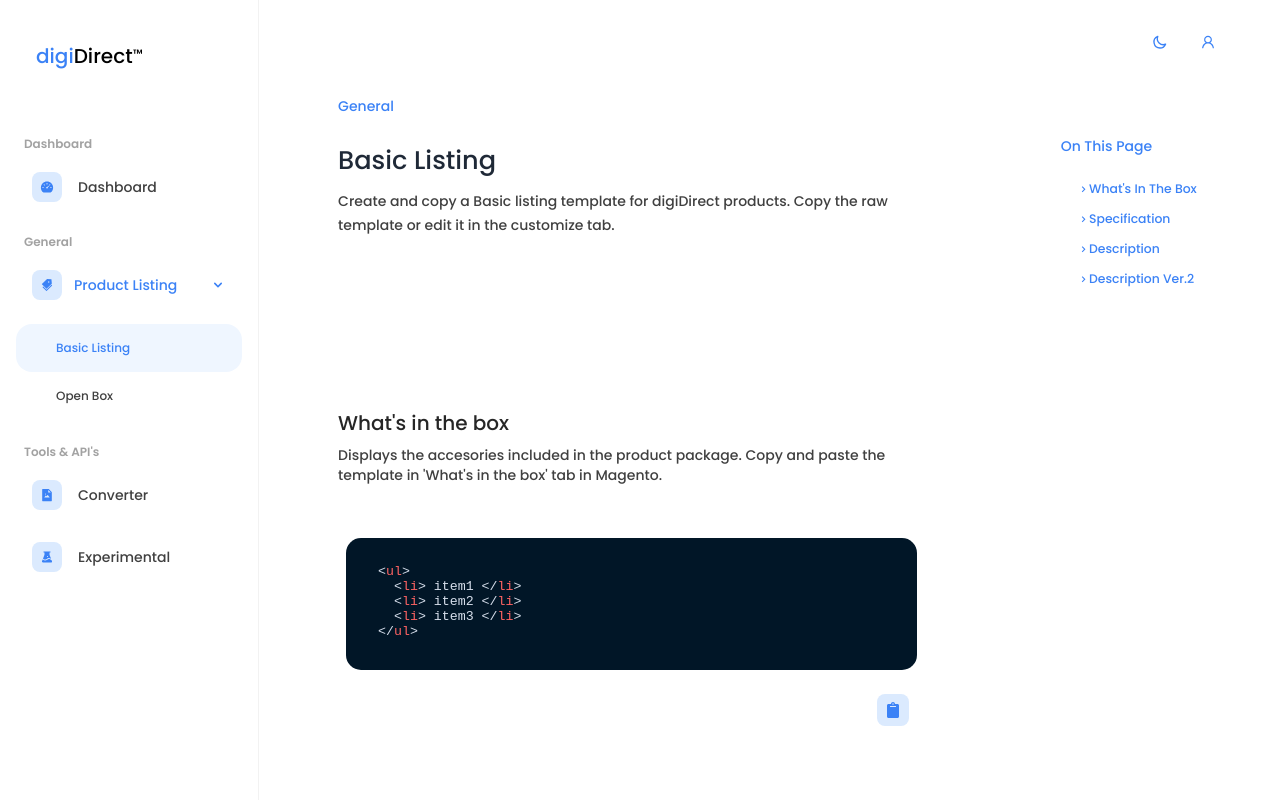
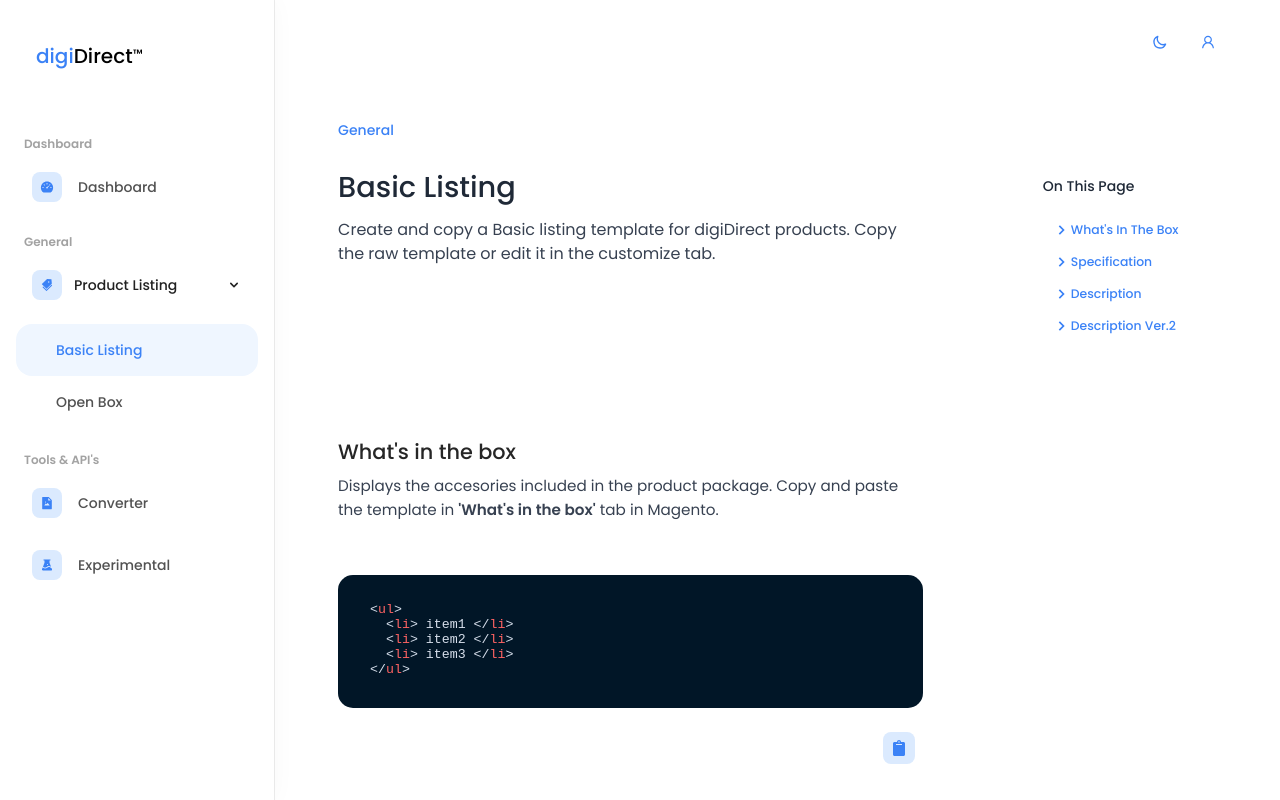
Before and after one commit to rogelcristobal/digiDirect, a React (Create React App) app: page /#/basic-listing in a window 1280 px wide. Built offline with nearby package versions, Linux system fonts and the light colour scheme.

Commit message:
fixed page title and subtitle component to accept a element

```diff
--- a/src/components/CodeSnippetComponent.jsx
+++ b/src/components/CodeSnippetComponent.jsx
@@ -8,7 +8,7 @@ const CodeSnippetComponent = ({ code, canEdit }) => {
   const [tabValue, setTabValue] = useState(0);
   return (
 
-    <Box  className="relative h-fit w-full  px-2 rounded-lg box-border ">
+    <Box  className="relative h-fit w-full  p-0 rounded-lg box-border ">
 
       <Box className=" h-fit w-full  py-0  box-border">
         <Box className=" w-full flex flex-col items-center box-border ">
--- a/src/components/ListItemBtnComponent.jsx
+++ b/src/components/ListItemBtnComponent.jsx
@@ -18,7 +18,7 @@ const ListItemBtnComponent = ({
         className={({ isActive }) =>
           isActive
             ? `${activeStyle}`
-            : "bg-white text-neutral-700 no-underline "
+            : "bg-white text-neutral-600 no-underline "
         }
       >
         <ListItemButton
@@ -37,7 +37,7 @@ const ListItemBtnComponent = ({
           <Typography
             variant="body2"
             className={`font-medium   ${
-              parentBtn ? "text-[0.875]" : "text-xs"
+              parentBtn ? "text-[0.875]" : "text-sm"
             }`}
           >
             {title}
--- a/src/components/ListItemBtnExpandable.jsx
+++ b/src/components/ListItemBtnExpandable.jsx
@@ -29,7 +29,7 @@ const ListItemBtnExpandable = ({
         className={`flex justify-between   rounded-2xl py-4 px-4 transition-all duration-300 ease-int-out ${
           isOpen
             ? `${bgColor} ${textColor}`
-            : `bg-inherit text-neutral-700 hover:${textColor}`
+            : `bg-inherit text-neutral-600 hover:${textColor}`
         }  `}
       >
         <div className="flex items-center justify-center space-x-3">
--- a/src/components/NormalListing.jsx
+++ /dev/null
@@ -1,86 +0,0 @@
-import { useState,useRef,useContext } from "react";
-import { Box } from "@mui/material";
-import PageTitle from "../components/PageTitle";
-import PageSubTitle from "../components/PageSubTitle";
-import CodeSnippetComponent from "../components/CodeSnippetComponent";
-import template from "../template/template";
-import NavScrollContext from "../context/NavScrollContext";
-import { useEffect } from "react";
-const NormalListing = () => {
-  const { inTheBoxMarkup, specsMarkup,descriptionSimple } = template();
-
-
-  const {  setState: setScrollPos } =useContext(NavScrollContext);
-  const scrollRef = useRef(null)
-
-  useEffect(() => {
-    const element = scrollRef.current;
-    const handleScroll = () => {
-      let x = element.scrollTop;
-      setScrollPos(x);
-    };
-    element.addEventListener("scroll", handleScroll);
-    return () => {
-      element.removeEventListener("scroll", handleScroll);
-      setScrollPos(0)
-    };
-  }, []);
-
-  return (
-    <Box className="h-full w-full box-border flex items-start gap-3 rounded-lg pt-[4.5rem]   ">
-      <Box ref={scrollRef} className="h-full overflow-auto w-full  box-border px-16  pt-12 pb-36 space-y-16">
-        {/* page title */}
-        <Box className="pb-16">
-        <PageTitle
-          category="general"
-          title="normal listing"
-          subTitle="Create and copy a normal listing template for digiDirect products. Copy the raw template or edit it in the customize tab."
-        />
-        </Box>
-        {/* in the box */}
-        <Box>
-          <Box>
-            <PageSubTitle
-              title=" What's in the box"
-              subtitle={`Displays the accesories included in the product package. Copy and paste the template in 'What\'s in the box' tab in Magento. `}
-            />
-          </Box>
-          <Box className=" h-fit w-full box-border rounded-3xl py-2 mt-0 px-8  ">
-            <CodeSnippetComponent code={inTheBoxMarkup}></CodeSnippetComponent>
-          </Box>
-        </Box>
-
-        {/* sepcs */}
-        <Box>
-          <Box>
-            <PageSubTitle
-              title="Specification"
-              subtitle={`Displays the specification of the product. Copy and paste it in 'Specification' tab in Magento. `}
-            />
-          </Box>
-          <Box className=" h-fit w-full box-border rounded-3xl  mt-0 px-8  ">
-            <CodeSnippetComponent code={specsMarkup}></CodeSnippetComponent>
-          </Box>
-        </Box>
-
-        {/* description */}
-        <Box>
-          <Box>
-            <PageSubTitle
-              title="Description"
-              subtitle={`Displays the description of the product. Copy and paste it in 'description' tab in Magento. `}
-            />
-          </Box>
-          <Box className=" h-fit w-full box-border rounded-3xl  mt-0 px-8  ">
-            <CodeSnippetComponent code={descriptionSimple} canEdit={true}></CodeSnippetComponent>
-          </Box>
-        </Box>
-      </Box>
-      <Box className="h-full w-72"></Box>
-
-      {/* sidepage nav */}
-    </Box>
-  );
-};
-// https://codingbeautydev.com/blog/material-ui-tabs/
-export default NormalListing;
--- a/src/components/PageSubTitle.jsx
+++ b/src/components/PageSubTitle.jsx
@@ -1,20 +1,16 @@
 import React from "react";
+import { Box } from "@mui/material";
 import { Typography } from "@mui/material";
 const PageSubTitle = ({ title, subtitle }) => {
   return (
     <>
       <Typography
         variant="h6"
-        className=" leading-5 text-xl font-medium text-neutral-800 "
+        className=" leading-5 text-[1.30rem] font-[500] text-neutral-800 "
       >
         {title}
       </Typography>
-      <Typography
-        variant="subtitle1"
-        className=" leading-5   text-sm font-medium mt-3 text-neutral-700"
-      >
-        {subtitle}
-      </Typography>
+      <Box className=" mt-3">{subtitle}</Box>
     </>
   );
 };
--- a/src/components/PageTitle.jsx
+++ b/src/components/PageTitle.jsx
@@ -1,5 +1,5 @@
 import React from "react";
-import {  Typography,Box } from "@mui/material";
+import { Typography, Box } from "@mui/material";
 const PageTitle = ({ category, title, subTitle }) => {
   return (
     <Box>
@@ -11,17 +11,12 @@ const PageTitle = ({ category, title, subTitle }) => {
       </Typography>
       <Typography
         variant="h6"
-        className="font-medium text-[1.6rem]  capitalize"
+        className="font-[500] text-[1.8rem]  capitalize"
       >
         {title}
       </Typography>
 
-      <Typography
-        variant="body1"
-        className="text-neutral-700 leading-6 text-sm font-medium mt-2"
-      >
-        {subTitle}
-      </Typography>
+      <Box className=" mt-2">{subTitle}</Box>
     </Box>
   );
 };
--- a/src/components/SideBar.jsx
+++ b/src/components/SideBar.jsx
@@ -62,7 +62,7 @@ const SideBar = () => {
               General
             </Typography>
             <ListItemBtnExpandable
-              textColor="text-blue-500 "
+              textColor="text-inherit"
               bgColor="bg-inherit "
               title="product listing"
               initialState={true}
--- a/src/index.css
+++ b/src/index.css
@@ -18,7 +18,7 @@
     .border-thin{
         /*  */
 
-        box-shadow: rgba(0, 0, 0, 0.05) 0px 0px 0px 1px;
+        box-shadow: rgba(0, 0, 0, 0.03) 0px 1px 24px 0px, rgba(0, 0, 0, 0.08) 0px 0px 0px 1px;
     }
     .border-md{
         box-shadow: rgba(0, 0, 0, 0.02) 0px 1px 3px 0px, rgba(27, 31, 35, 0.15) 0px 0px 0px 1px;
--- a/src/pages/BasicListing.jsx
+++ b/src/pages/BasicListing.jsx
@@ -59,18 +59,20 @@ const BasicListing = () => {
   }, []);
 
   return (
-    <Box className="h-full box-border flex items-start gap-3 rounded-lg   w-full ">
+    <Box className="h-full box-border flex items-start gap-3 rounded-lg pt-[4.5rem]  w-full ">
       <Box
         ref={scrollRef}
         className="h-full  overflow-auto w-full  flex  items-start justify-center box-border"
       >
-        <Box className="w-full  h-auto box-border px-20  pt-24 pb-36 space-y-28">
+        <Box className="w-full  h-auto box-border px-16  pt-12 pb-36 space-y-28">
           {/* page title */}
           <Box className="pb-16  w-full ">
             <PageTitle
               category="general"
               title="Basic listing"
-              subTitle="Create and copy a Basic listing template for digiDirect products. Copy the raw template or edit it in the customize tab."
+              subTitle={
+                <Typography variant="body1" className="text-gray-700 leading-6 text-base font-normal">Create and copy a Basic listing template for digiDirect products. Copy the raw template or edit it in the customize tab.</Typography>
+              }
             />
           </Box>
 
@@ -81,7 +83,9 @@ const BasicListing = () => {
               <PageSubTitle
                 id="gab"
                 title=" What's in the box"
-                subtitle={`Displays the accesories included in the product package. Copy and paste the template in 'What\'s in the box' tab in Magento. `}
+                subtitle={
+                  <Typography variant="body2" className="text-gray-700 leading-6 text-[0.95rem] font-normal">Displays the accesories included in the product package. Copy and paste the template in <span className="font-semibold ">'What's in the box'</span> tab in Magento.  </Typography>
+                  }
               />
             </Box>
             <Box className=" h-fit w-full box-border rounded-3xl py-2 mt-4  ">
@@ -97,10 +101,12 @@ const BasicListing = () => {
             <Box  ref={specsView}>
               <PageSubTitle
                 title="Specification"
-                subtitle={`Displays the specification of the product. Copy and paste it in 'Specification' tab in Magento. `}
+                subtitle={
+                  <Typography variant="body2" className="text-gray-700 leading-6 text-[0.95rem] font-normal">Displays the specification of the product. Copy and paste it in <span className="font-semibold ">'Specification'</span> tab in Magento. </Typography>
+                  }
               />
             </Box>
-            <Box className=" h-fit w-full box-border rounded-3xl  mt-4  ">
+            <Box className=" h-fit w-full box-border rounded-3xl    ">
               <CodeSnippetComponent code={specsMarkup}></CodeSnippetComponent>
             </Box>
           </Box>
@@ -111,10 +117,10 @@ const BasicListing = () => {
             <Box  ref={descriptionView}>
               <PageSubTitle
                 title="Description"
-                subtitle={`Displays the description of the product. Copy and paste it in 'description' tab in Magento. `}
+                subtitle={ <Typography variant="body1" className="text-gray-700 leading-6 text-[0.95rem] font-normal">Displays the description of the product. Copy and paste it in <span className="font-semibold ">'Description'</span> and <span className="font-semibold">eBay Description</span> tab in Magento.</Typography>}
               />
             </Box>
-            <Box className=" h-fit w-full box-border rounded-3xl  mt-4  ">
+            <Box className=" h-fit w-full box-border rounded-3xl    ">
               <CodeSnippetComponent
                 code={descriptionSimple}
               ></CodeSnippetComponent>
@@ -126,10 +132,10 @@ const BasicListing = () => {
             <Box ref={descriptionVer2View}>
               <PageSubTitle
                 title="Description ver.2 "
-                subtitle={`Displays the description of the product. Copy and paste it in 'description' tab in Magento. `}
+                subtitle={<Typography variant="body1" className="text-gray-700 leading-6 text-[0.95rem] font-normal">Displays the description of the product. Copy and paste it in <span className="font-semibold ">'Description'</span> and <span className="font-semibold">eBay Description</span> tab in Magento.</Typography>}
               />
             </Box>
-            <Box className=" h-fit w-full box-border rounded-3xl  mt-4  ">
+            <Box className=" h-fit w-full box-border rounded-3xl    ">
               <CodeSnippetComponent
                 code={descriptionBest}
                 canEdit={true}
@@ -140,17 +146,17 @@ const BasicListing = () => {
 
         {/* page navigation */}
         <Box
-          className="h-72 mx-8 rounded-2xl w-72 box-border  p-6 sticky top-20  mt-28 flex flex-col items-start justify-start
+          className="h-72 mx-8 rounded-2xl w-80 box-border  p-6 sticky top-8  mt-20 flex flex-col items-start justify-start
         "
         >
           <Typography
             variant="body1"
-            className="text-sm text-blue-500 capitalize font-medium"
+            className="text-sm text-gray-800 capitalize font-medium"
           >
             on this page
           </Typography>
 
-          <Box className="flex flex-col box-border pl-4 items-start justify-start h-full mt-6 w-full space-y-3 relative">
+          <Box className="flex flex-col box-border pl-2 items-start justify-start h-full mt-6 w-full space-y-3 relative">
             {[
               {
                 title: "what's in the box",
@@ -198,7 +204,8 @@ const BasicListing = () => {
                 ${item.reference.viewState ? "text-blue-500" : "text-neutral-600"}
                 capitalize transition-all duration-700 ease-in-out  flex items-center justify-center`}
               >
-                <BiChevronRight></BiChevronRight>
+
+                <BiChevronRight className={`text-xl  ${item.reference.viewState ? "text-blue-500" : "text-neutral-300"}`}></BiChevronRight>
                 {item.title}
               </Link>
             ))}
```
Also changed, not shown: src/components/Navbar.jsx (+6 -1 lines).
